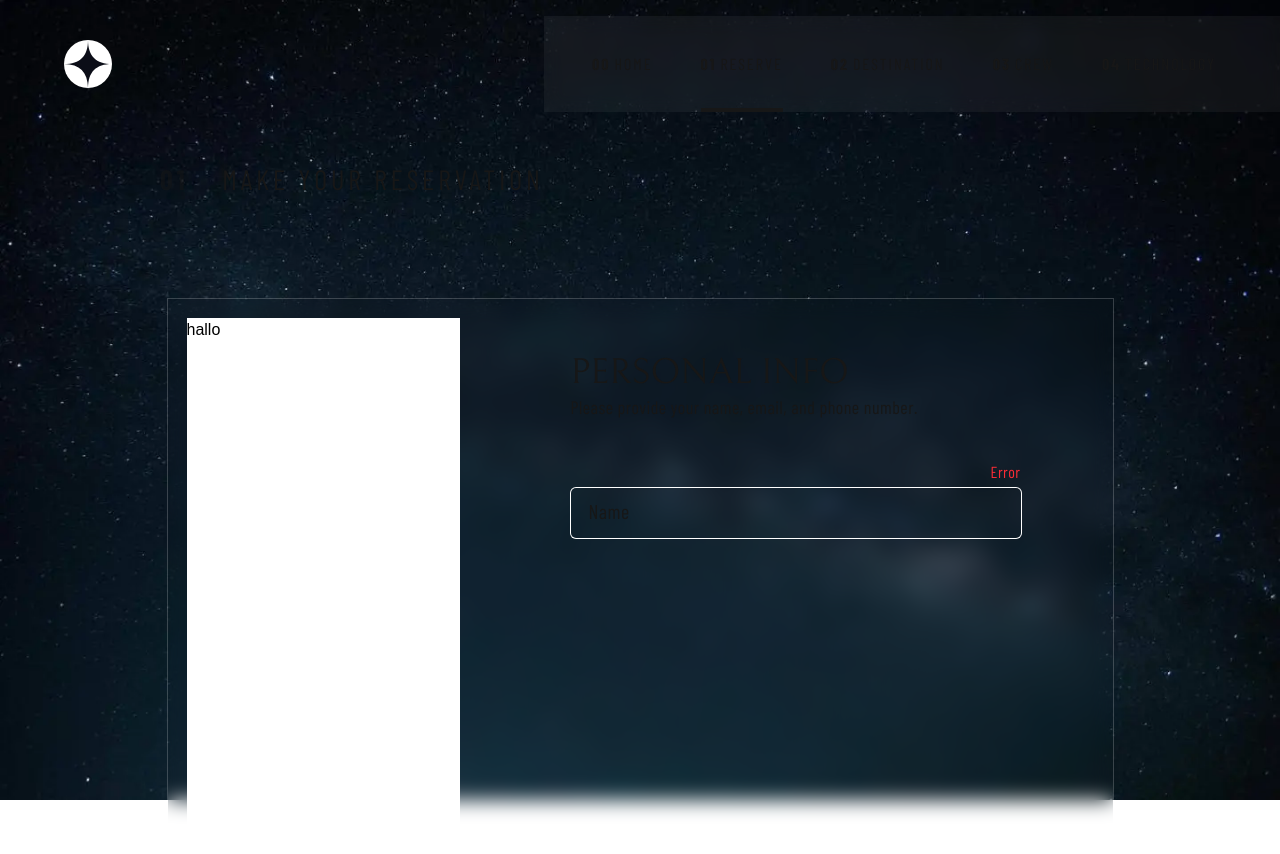
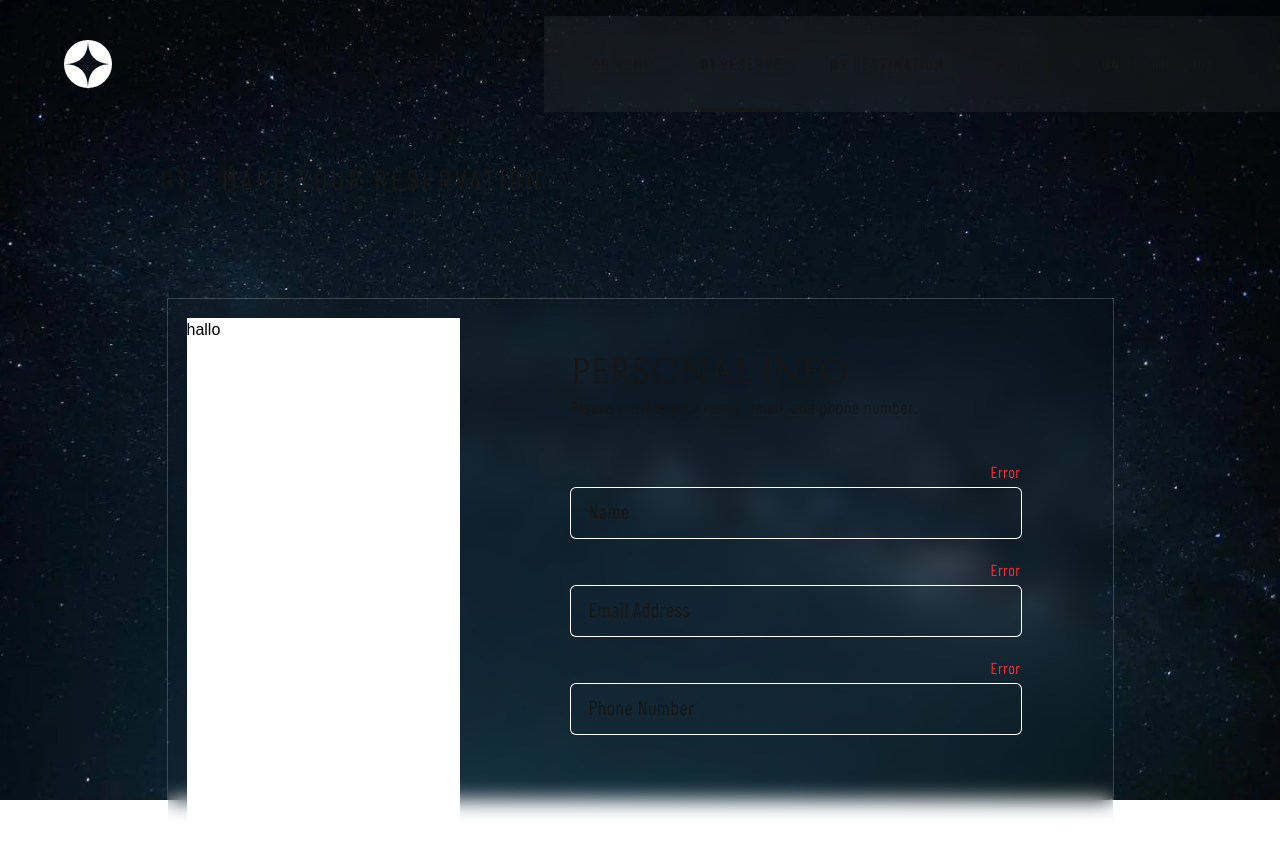
Before and after one commit to ozematt/Space-tourism_Next.js, a Next.js app: page /reserve in a window 1280 px wide. Shown: the top 854 px of the page. Built offline with nearby package versions, Linux system fonts and the light colour scheme.

Commit message:
added inputs

```diff
--- a/src/components/InputTextField.tsx
+++ b/src/components/InputTextField.tsx
@@ -1,5 +1,29 @@
-const InputTextField = () => {
-  return <div>InputTextField</div>;
+type InputTextFieldProps = {
+  id: string;
+  placeholder: string;
+};
+
+const InputTextField = ({ id, placeholder }: InputTextFieldProps) => {
+  return (
+    <div className="relative">
+      <input
+        type="text"
+        id={id}
+        placeholder={placeholder}
+        className="peer h-[50px] w-full rounded-[5px] pl-4 placeholder-transparent ring-1 ring-white focus:ring-2 focus:ring-white focus:outline-none"
+      />
+      <label
+        htmlFor={id}
+        className="font-barlow-condensed pointer-events-none absolute top-[-28px] left-0 text-base tracking-[0.5px] transition-all select-none peer-placeholder-shown:top-[9px] peer-placeholder-shown:left-4.5 peer-placeholder-shown:text-xl"
+      >
+        {placeholder}
+      </label>
+      {/* {error && */}
+      <p className="font-barlow-condensed absolute top-[-28px] right-0 text-base tracking-[.5px] text-red-500">
+        Error
+      </p>
+    </div>
+  );
 };
 
 export default InputTextField;
--- a/src/components/Reservation.tsx
+++ b/src/components/Reservation.tsx
@@ -1,3 +1,5 @@
+import { InputTextField } from ".";
+
 const Reservation = () => {
   return (
     <div className="mx-auto mt-[100px] flex h-full max-h-[600px] w-full max-w-[945px] ring-1 ring-white/20 backdrop-blur-[10px]">
@@ -12,29 +14,10 @@ const Reservation = () => {
           </p>
         </div>
         {/* INPUTS */}
-        <div className="mt-[67px]">
-          {/* NAME */}
-          <div className="relative">
-            <input
-              type="text"
-              id="name"
-              placeholder="Name"
-              className="peer h-[50px] w-full rounded-[5px] pl-4 placeholder-transparent ring-1 ring-white focus:ring-2 focus:ring-white focus:outline-none"
-            />
-            <label
-              htmlFor="name"
-              className="font-barlow-condensed pointer-events-none absolute top-[-28px] left-0 text-base tracking-[0.5px] transition-all select-none peer-placeholder-shown:top-[9px] peer-placeholder-shown:left-4.5 peer-placeholder-shown:text-xl"
-            >
-              Name
-            </label>
-            {/* {error && */}
-            <p className="font-barlow-condensed absolute top-[-28px] right-0 text-base tracking-[.5px] text-red-500">
-              Error
-            </p>
-          </div>
-
-          <input type="text" />
-          <input type="text" />
+        <div className="mt-[67px] space-y-12">
+          <InputTextField id="name" placeholder="Name" />
+          <InputTextField id="email" placeholder="Email Address" />
+          <InputTextField id="phone" placeholder="Phone Number" />
         </div>
       </div>
     </div>
```
